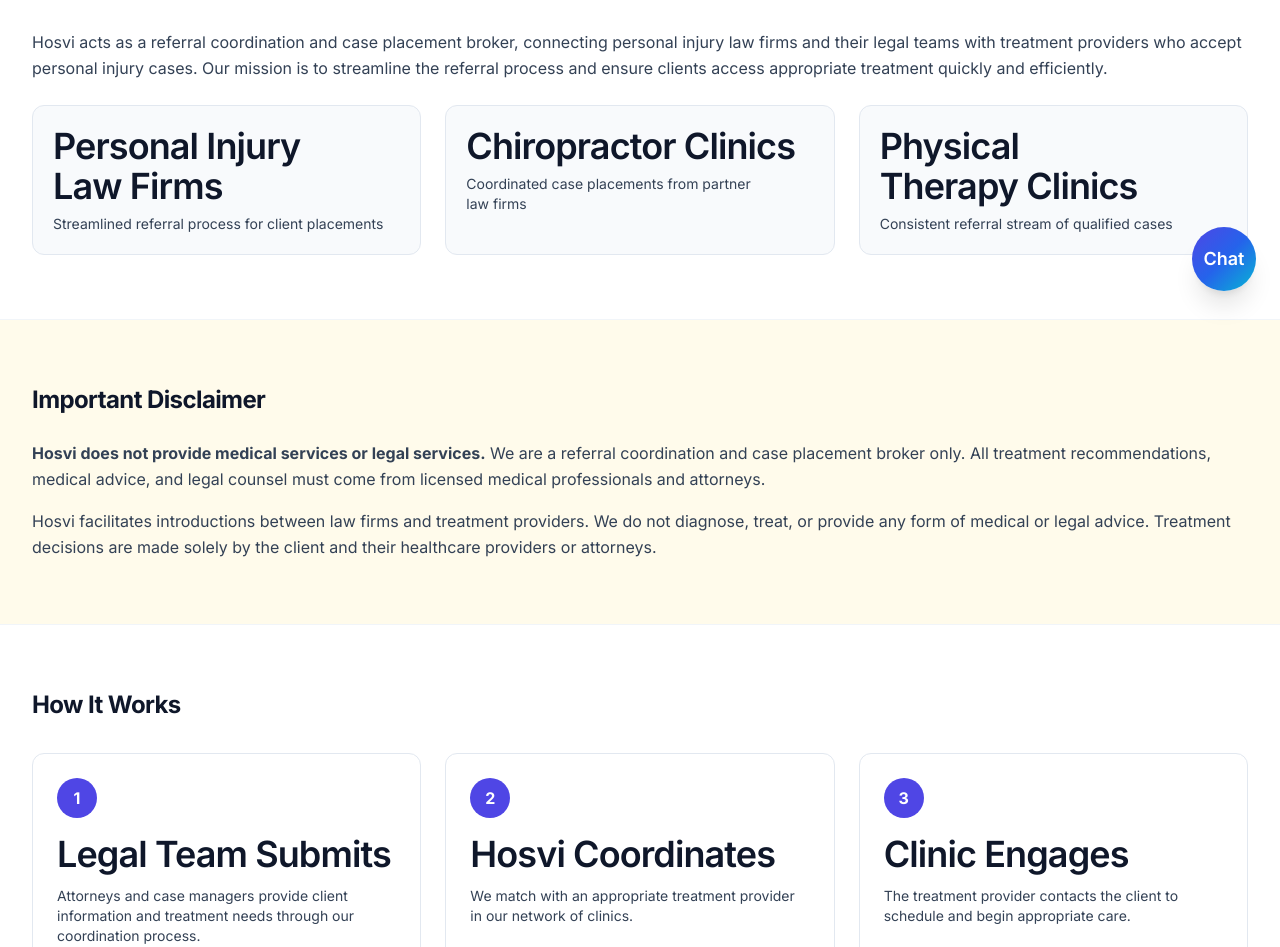
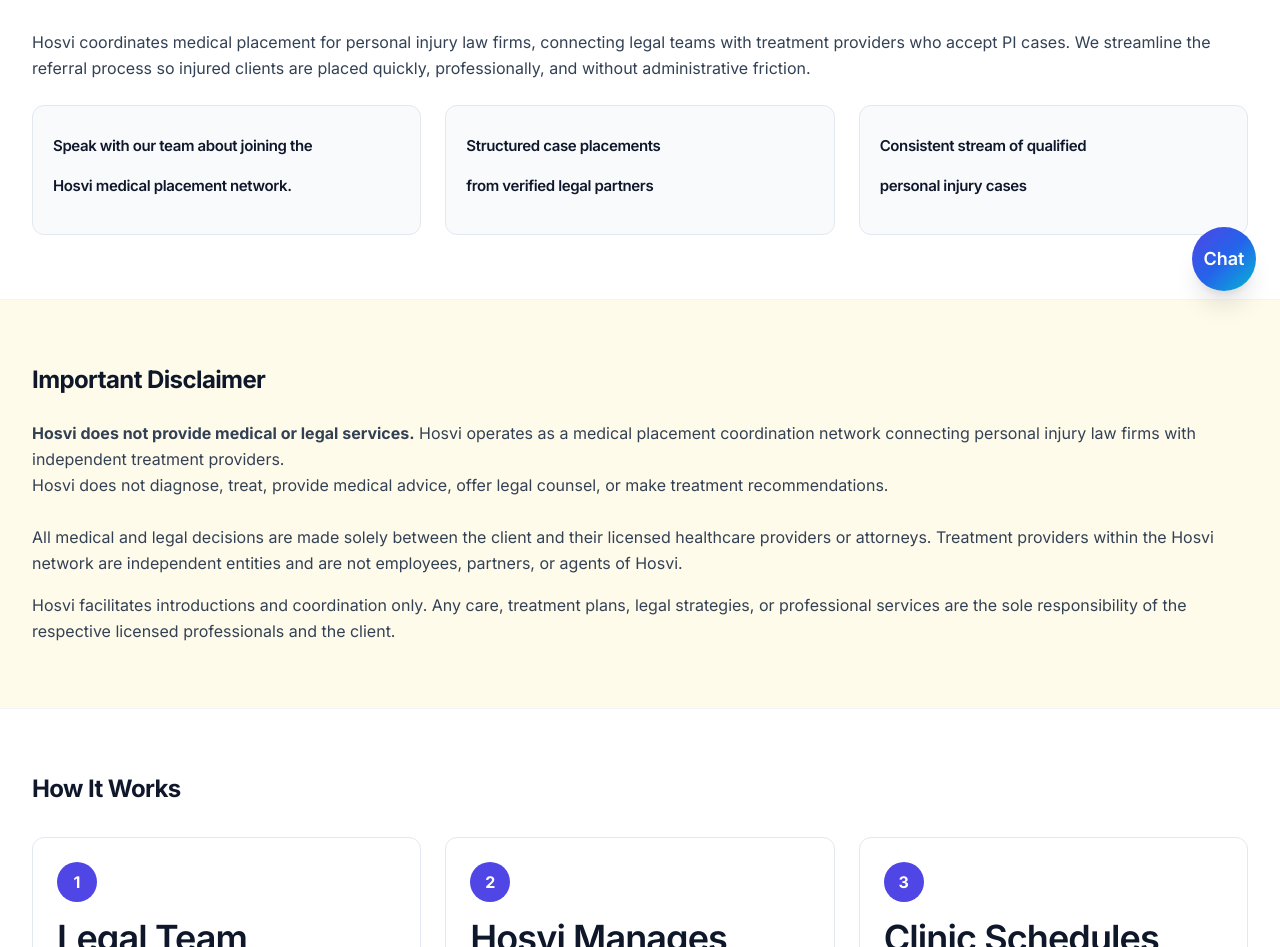
Before and after one commit to Iamsomatil/hosvi-marketing-agency, a Next.js app: page /about in a window 1280 px wide. Shown: the part 485-1432 px from the top of the page. Built offline with nearby package versions, Linux system fonts and the light colour scheme.

Commit message:
hosvi repositioning

```diff
--- a/app/about/page.tsx
+++ b/app/about/page.tsx
@@ -18,7 +18,7 @@
               About Hosvi
             </h1>
             <p className="mt-4 text-lg leading-8 text-slate-700">
-              Hosvi provides referral coordination and case placement services for personal injury matters. We coordinate between personal injury law firms and treatment provider clinics to help clients receive timely, quality treatment.
+              Hosvi streamlines medical placement for personal injury law firms by connecting legal teams with treatment providers who accept PI cases. Our focus is fast scheduling, structured coordination, and reliable access to care for injured clients.
             </p>
           </div>
         </div>
@@ -29,26 +29,23 @@
         <div className="mx-auto max-w-7xl px-4 sm:px-6 lg:px-8 py-12 sm:py-16">
           <h2 className="text-2xl font-bold mb-6">Our Service</h2>
           <p className="text-slate-700 mb-6">
-            Hosvi acts as a referral coordination and case placement broker, connecting personal injury law firms and their legal teams with treatment providers who accept personal injury cases. Our mission is to streamline the referral process and ensure clients access appropriate treatment quickly and efficiently.
+            Hosvi coordinates medical placement for personal injury law firms, connecting legal teams with treatment providers who accept PI cases. We streamline the referral process so injured clients are placed quickly, professionally, and without administrative friction.
           </p>
           <div className="grid gap-6 sm:grid-cols-3">
             <div className="rounded-xl border border-slate-200 p-5 bg-slate-50">
-              <h3 className="font-semibold mb-2">Personal Injury Law Firms</h3>
-              <p className="text-sm text-slate-700">
-                Streamlined referral process for client placements
-              </p>
+              <h3 className="text-[15px] font-semibold mb-2">
+                Speak with our team about joining the Hosvi medical placement network.
+              </h3>
             </div>
             <div className="rounded-xl border border-slate-200 p-5 bg-slate-50">
-              <h3 className="font-semibold mb-2">Chiropractor Clinics</h3>
-              <p className="text-sm text-slate-700">
-                Coordinated case placements from partner law firms
-              </p>
+              <h3 className="text-[15px] font-semibold mb-2">
+                Structured case placements from verified legal partners
+              </h3>
             </div>
             <div className="rounded-xl border border-slate-200 p-5 bg-slate-50">
-              <h3 className="font-semibold mb-2">Physical Therapy Clinics</h3>
-              <p className="text-sm text-slate-700">
-                Consistent referral stream of qualified cases
-              </p>
+              <h3 className="text-[15px] font-semibold mb-2">
+                Consistent stream of qualified personal injury cases
+              </h3>
             </div>
           </div>
         </div>
@@ -60,10 +57,12 @@
           <h2 className="text-2xl font-bold mb-6">Important Disclaimer</h2>
           <div className="space-y-4 text-slate-700">
             <p>
-              <strong>Hosvi does not provide medical services or legal services.</strong> We are a referral coordination and case placement broker only. All treatment recommendations, medical advice, and legal counsel must come from licensed medical professionals and attorneys.
+              <strong>Hosvi does not provide medical or legal services.</strong>  Hosvi operates as a medical placement coordination network connecting personal injury law firms with independent treatment providers.
+ <br />Hosvi does not diagnose, treat, provide medical advice, offer legal counsel, or make treatment recommendations. <br /><br />All medical and legal decisions are made solely between the client and their licensed healthcare providers or attorneys.
+Treatment providers within the Hosvi network are independent entities and are not employees, partners, or agents of Hosvi.
             </p>
             <p>
-              Hosvi facilitates introductions between law firms and treatment providers. We do not diagnose, treat, or provide any form of medical or legal advice. Treatment decisions are made solely by the client and their healthcare providers or attorneys.
+              Hosvi facilitates introductions and coordination only. Any care, treatment plans, legal strategies, or professional services are the sole responsibility of the respective licensed professionals and the client.
             </p>
           </div>
         </div>
@@ -78,27 +77,27 @@
               <div className="flex items-center justify-center w-10 h-10 bg-indigo-600 text-white rounded-full font-bold mb-4">
                 1
               </div>
-              <h3 className="font-semibold mb-3">Legal Team Submits</h3>
+              <h3 className="font-semibold mb-3">Legal Team Submits Case</h3>
               <p className="text-sm text-slate-700">
-                Attorneys and case managers provide client information and treatment needs through our coordination process.
+                Attorneys and case managers submit client details and treatment requirements.
               </p>
             </div>
             <div className="rounded-xl border border-slate-200 p-6">
               <div className="flex items-center justify-center w-10 h-10 bg-indigo-600 text-white rounded-full font-bold mb-4">
                 2
               </div>
-              <h3 className="font-semibold mb-3">Hosvi Coordinates</h3>
+              <h3 className="font-semibold mb-3">Hosvi Manages Placement</h3>
               <p className="text-sm text-slate-700">
-                We match with an appropriate treatment provider in our network of clinics.
+                We connect the client with a qualified treatment provider in our network.
               </p>
             </div>
             <div className="rounded-xl border border-slate-200 p-6">
               <div className="flex items-center justify-center w-10 h-10 bg-indigo-600 text-white rounded-full font-bold mb-4">
                 3
               </div>
-              <h3 className="font-semibold mb-3">Clinic Engages</h3>
+              <h3 className="font-semibold mb-3">Clinic Schedules the Client</h3>
               <p className="text-sm text-slate-700">
-                The treatment provider contacts the client to schedule and begin appropriate care.
+                The treatment provider contacts the client directly to schedule treatment.
               </p>
             </div>
           </div>
@@ -112,7 +111,7 @@
             Interested in Partnership?
           </h2>
           <p className="mt-3 text-slate-700">
-            Contact us to learn more about how Hosvi can help coordinate referrals for your organization.
+            Speak with our team about joining Hosvi medical placement network.
           </p>
           <div className="mt-6">
             <Link
--- a/app/home/ContactSection.tsx
+++ b/app/home/ContactSection.tsx
@@ -87,7 +87,7 @@
         <div className="text-center mb-12">
           <h2 className="text-3xl font-bold text-slate-900 mb-4">Get In Touch</h2>
           <p className="text-lg text-slate-600 max-w-2xl mx-auto">
-            Have questions about our referral coordination services? Reach out to our team.
+            Have questions about medical placement? Contact our team.
           </p>
         </div>
 
@@ -245,8 +245,8 @@
                 <Phone className="h-6 w-6 text-indigo-600 mt-1" />
                 <div>
                   <h3 className="font-semibold text-slate-900">Phone</h3>
-                  <a href="tel:7542070982" className="text-slate-600 hover:text-indigo-600">
-                    754-207-0982
+                  <a href="tel:+17542070982" className="text-slate-600 hover:text-indigo-600">
+                    (754) 207-0982
                   </a>
                 </div>
               </div>
--- a/app/home/HomePageClient.tsx
+++ b/app/home/HomePageClient.tsx
@@ -18,13 +18,10 @@
               transition={{ duration: 0.8 }}
             >
               <h1 className="text-4xl sm:text-5xl lg:text-6xl font-bold leading-tight mb-4">
-                Medical Placement Coordination Network for Personal Injury Law Firms
+                Medical Placement For Personal Injury Law Firms
               </h1>
               <p className="text-lg sm:text-xl text-blue-100 mb-6 max-w-2xl">
-                Hosvi connects personal injury law firms with trusted treatment providers.
-                We streamline the referral process by placing injured clients with
-                chiropractors and physical therapy clinics experienced in handling
-                personal injury cases.
+                Hosvi connects personal injury law firms with trusted treatment providers and manages the placement process from referral to scheduling. Injured clients are matched quickly with chiropractors and physical therapy clinics experienced in personal injury care.
               </p>
               <Link
                 href="#contact"
--- a/components/Footer.tsx
+++ b/components/Footer.tsx
@@ -16,7 +16,7 @@
               <span className="text-2xl font-bold text-white">Hosvi</span>
             </div>
             <p className="text-indigo-400 text-sm max-w-3xl">
-              Hosvi connects personal injury law firms with trusted treatment providers, streamlining referrals and placements with chiropractors and physical therapy clinics experienced in personal injury cases.
+              Hosvi is a medical placement coordination network connecting personal injury law firms with qualified treatment providers. We facilitate structured referrals and case placements between legal teams and independent clinics.
             </p>
             <div className="flex space-x-4">
               <a
```
